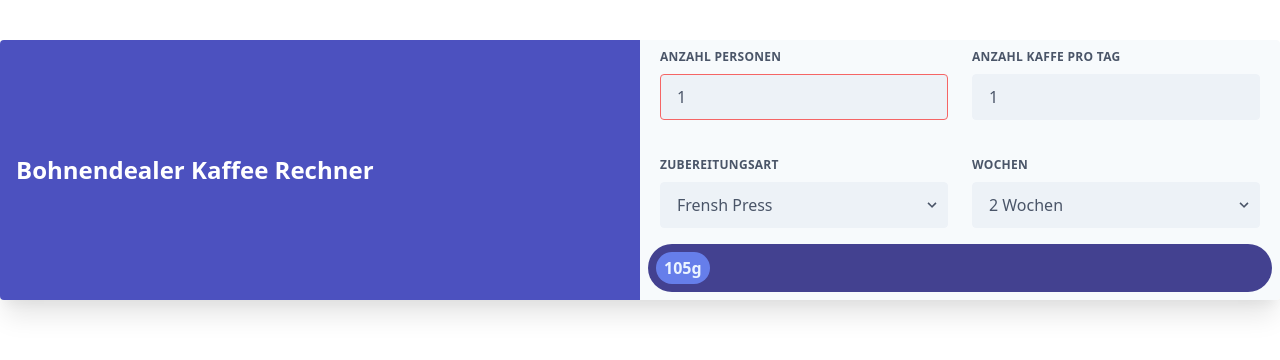
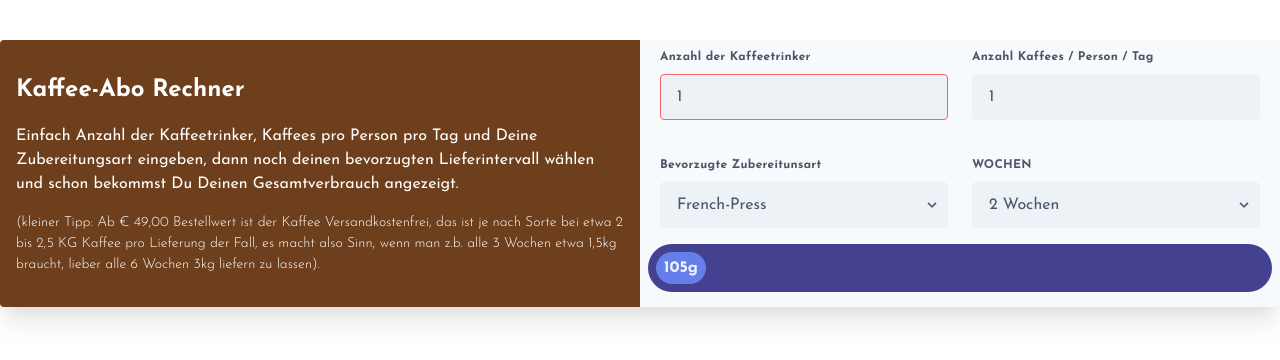
Before and after one commit to eisnstein/bd-coffee-svelte, a Svelte app: page / in a window 1280 px wide. Shown: the top 360 px of the page. Built offline with nearby package versions, Linux system fonts and the light colour scheme.

Commit message:
Left side text

```diff
--- a/package.json
+++ b/package.json
@@ -2,7 +2,7 @@
   "name": "svelte-app",
   "version": "1.0.0",
   "devDependencies": {
-    "@fullhuman/postcss-purgecss": "^2.0.5",
+    "@fullhuman/postcss-purgecss": "^2.0.6",
     "cross-env": "^5.2.0",
     "css-loader": "^2.1.1",
     "mini-css-extract-plugin": "^0.6.0",
@@ -13,13 +13,13 @@
     "svelte-loader": "2.13.3",
     "webpack": "^4.30.0",
     "webpack-cli": "^3.3.0",
-    "webpack-dev-server": "^3.3.1"
+    "webpack-dev-server": "^3.10.3"
   },
   "scripts": {
     "build": "cross-env NODE_ENV=production webpack",
     "dev": "webpack-dev-server --content-base public"
   },
   "dependencies": {
-    "tailwindcss": "^1.1.4"
+    "tailwindcss": "^1.2.0"
   }
 }
--- a/public/index.html
+++ b/public/index.html
@@ -7,16 +7,33 @@
     <title>Bohnendealer Kaffee Rechner</title>
 
     <link rel="icon" type="image/png" href="favicon.png" />
+    <link
+      href="https://fonts.googleapis.com/css?family=Josefin+Sans:300,400,700&display=swap"
+      rel="stylesheet"
+    />
     <link rel="stylesheet" href="bundle.css" />
   </head>
 
   <body>
     <main class="container mx-auto pt-10">
       <div class="flex flex-wrap md:rounded overflow-hidden shadow-xl">
-        <div class="w-full md:w-1/2 flex items-center bg-indigo-700 px-4 py-8">
-          <span class="text-white font-bold text-2xl">
-            Bohnendealer Kaffee Rechner
-          </span>
+        <div class="w-full md:w-1/2 flex flex-col bg-bd-brown px-4 py-8">
+          <div class="text-white font-bold text-2xl">
+            Kaffee-Abo Rechner
+          </div>
+          <p class="text-white mt-4">
+            Einfach Anzahl der Kaffeetrinker, Kaffees pro Person pro Tag und
+            Deine Zubereitungsart eingeben, dann noch deinen bevorzugten
+            Lieferintervall wählen und schon bekommst Du Deinen Gesamtverbrauch
+            angezeigt.
+          </p>
+          <p class="text-white text-sm font-light mt-4">
+            (kleiner Tipp: Ab € 49,00 Bestellwert ist der Kaffee
+            Versandkostenfrei, das ist je nach Sorte bei etwa 2 bis 2,5 KG
+            Kaffee pro Lieferung der Fall, es macht also Sinn, wenn man z.b.
+            alle 3 Wochen etwa 1,5kg braucht, lieber alle 6 Wochen 3kg liefern
+            zu lassen).
+          </p>
         </div>
         <div class="w-full md:w-1/2 bg-gray-100" id="calculator"></div>
       </div>
--- a/src/App.svelte
+++ b/src/App.svelte
@@ -11,10 +11,10 @@
   <div class="flex flex-wrap mb-6">
     <div class="w-full md:w-1/2 px-3 mb-6 md:mb-0">
       <label
-        class="block uppercase tracking-wide text-gray-700 text-xs font-bold mb-2"
+        class="block tracking-wide text-gray-700 text-xs font-bold mb-2"
         for="grid-first-name"
       >
-        Anzahl Personen
+        Anzahl der Kaffeetrinker
       </label>
       <input
         bind:value="{numPersons}"
@@ -28,10 +28,10 @@
     </div>
     <div class="w-full md:w-1/2 px-3">
       <label
-        class="block uppercase tracking-wide text-gray-700 text-xs font-bold mb-2"
+        class="block tracking-wide text-gray-700 text-xs font-bold mb-2"
         for="grid-last-name"
       >
-        Anzahl Kaffe Pro Tag
+        Anzahl Kaffees / Person / Tag
       </label>
       <input
         class="appearance-none block w-full bg-gray-200 text-gray-700 border border-gray-200 rounded py-3 px-4 leading-tight focus:outline-none focus:bg-white focus:border-gray-500"
@@ -45,10 +45,10 @@
   <div class="flex flex-wrap">
     <div class="w-full md:w-1/2 px-3 mb-6 md:mb-0">
       <label
-        class="block uppercase tracking-wide text-gray-700 text-xs font-bold mb-2"
+        class="block  tracking-wide text-gray-700 text-xs font-bold mb-2"
         for="grid-state"
       >
-        Zubereitungsart
+        Bevorzugte Zubereitunsart
       </label>
       <div class="relative">
         <select
@@ -56,10 +56,10 @@
           id="grid-state"
           bind:value="{type}"
         >
-          <option value="7.5">Frensh Press</option>
-          <option value="9">Filter</option>
           <option value="10.5">Vollautomat</option>
           <option value="10">Siebträger</option>
+          <option value="9">Filterkaffee</option>
+          <option value="7.5">French-Press</option>
         </select>
         <div
           class="pointer-events-none absolute inset-y-0 right-0 flex items-center px-2 text-gray-700"
--- a/src/index.css
+++ b/src/index.css
@@ -4,3 +4,7 @@
 /* purgecss end ignore */
 
 @tailwind utilities;
+
+.bg-bd-brown {
+  background-color: #6e3f1d;
+}
--- a/tailwind.config.js
+++ b/tailwind.config.js
@@ -1,7 +1,24 @@
 module.exports = {
   theme: {
-    extend: {}
+    fontFamily: {
+      sans: [
+        "Josefin Sans",
+        "system-ui",
+        "-apple-system",
+        "BlinkMacSystemFont",
+        '"Segoe UI"',
+        "Roboto",
+        '"Helvetica Neue"',
+        "Arial",
+        '"Noto Sans"',
+        "sans-serif",
+        '"Apple Color Emoji"',
+        '"Segoe UI Emoji"',
+        '"Segoe UI Symbol"',
+        '"Noto Color Emoji"'
+      ]
+    }
   },
   variants: {},
   plugins: []
-}
+};
```
Also changed, not shown: 1 other file (tests, documents, lock files or other folders).
